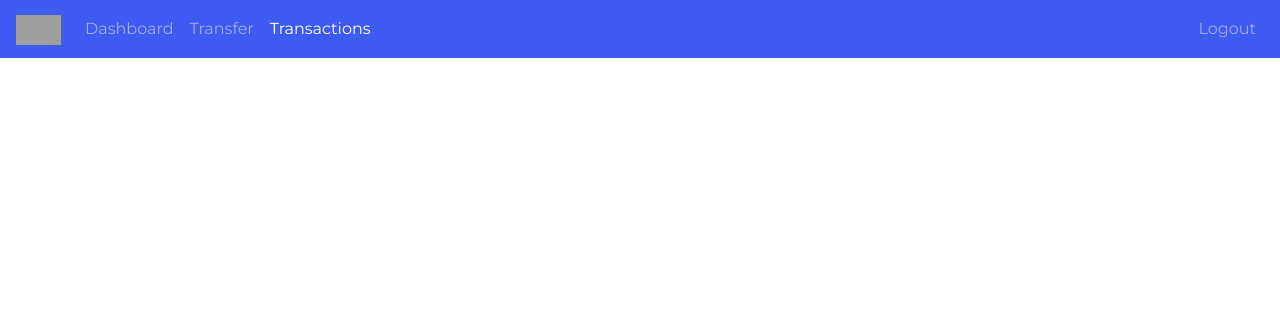
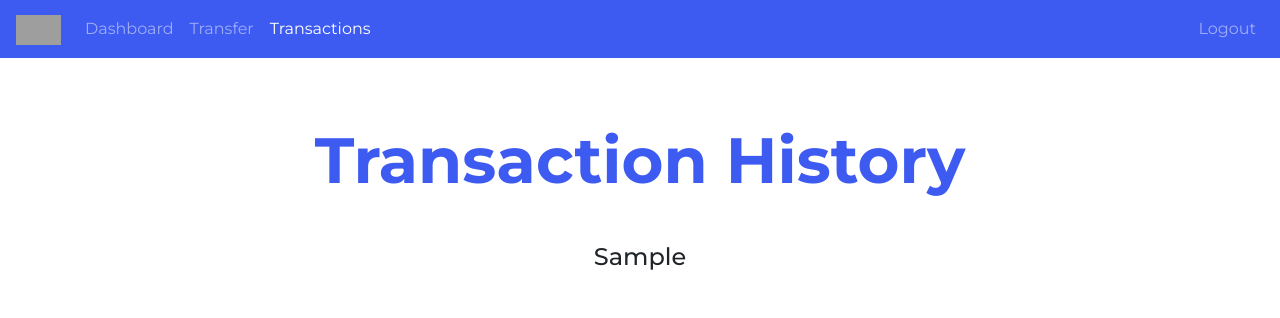
Before and after one commit to Ammaros/SmartBank, a Django app: page /transactions/ in a window 1280 px wide. Shown: the top 318 px of the page. Run offline with Django 3.2, Linux system fonts and the light colour scheme; a user stored in the database is signed in; tables that the repository leaves empty hold one stand-in row (values such as "Sample post"); some libraries are stand-ins or nearby versions; grey boxes are pictures that could not be loaded.

Commit message:
Transaction History

```diff
--- a/bankapp/models.py
+++ b/bankapp/models.py
@@ -1,5 +1,39 @@
+import ast
 from django.db import models
 from django.contrib.auth.forms import User
+
+class ListField(models.TextField):
+	description = "Stores a python list"
+
+	def __init__(self, *args, **kwargs):
+		super().__init__(*args, **kwargs)
+
+	def from_db_value(self, value, expression, connection):
+		if value is None:
+			return value
+		if isinstance(value, str):
+			return value.split(',')
+
+	def to_python(self, value):
+		if not value:
+			value = []
+		if isinstance(value, list):
+			return value
+		if isinstance(value, str):
+			return ast.literal_eval(value)
+
+	def get_prep_value(self, value):
+		if value is None:
+			return value
+		if value is not None and isinstance(value, str):
+			return value
+		if isinstance(value, list):
+			return ','.join(value)
+
+	def value_to_string(self, obj):
+		value = self.value_from_object(obj)
+		return self.get_prep_value(value)
+
 
 class Account(models.Model):
     user = models.OneToOneField(User, on_delete=models.CASCADE)
@@ -7,6 +41,7 @@ class Account(models.Model):
     balance = models.IntegerField()
     transactions = models.IntegerField(null=False, blank=True, default=0)
     balanceSpent = models.IntegerField(null=False, blank=True, default=0)
+    history = ListField(null=False, blank=True)
 
     def __str__(self):
         return self.user.username
--- a/bankapp/static/css/styles.css
+++ b/bankapp/static/css/styles.css
@@ -91,6 +91,12 @@ form {
     padding-top: 4rem;
 }
 
+#alert{
+    padding-top: 1rem;
+    text-align: center;
+    justify-content: center;
+}
+
 #welcome h1 {
     color: #3d5af1;
     font-weight: 700;
@@ -104,7 +110,7 @@ form {
 }
 
 #info .row {
-    padding-top: 5rem;
+    padding-top: 3rem;
     display: flex;
     justify-content: center;
 }
@@ -152,7 +158,7 @@ form {
     padding-left: 2px;
 }
 
-/* Transder */
+/* Transfer */
 #transfer-header {
     padding-top: 4rem;
     padding-bottom: 2rem;
@@ -167,6 +173,26 @@ form {
     padding-top: 1.5rem;
 }
 
+#transfer-inp .formStyle{
+    width: 550px;
+}
+
 #transfer-inp input:focus {
     outline: none;
 }
+
+/* Transactions */
+#transactions-header {
+    padding-top: 4rem;
+    font-size: 4rem;
+    color: #3d5af1;
+    text-align: center;
+    font-weight: 700;
+}
+
+#transactions-list {
+    padding-top: 2rem;
+    text-align: center;
+    font-size: 1.5rem;
+    font-weight: 500;
+}
--- a/bankapp/templates/bankapp/base.html
+++ b/bankapp/templates/bankapp/base.html
@@ -20,7 +20,7 @@
     <!-- Navbar -->
     <nav id="nav" class="navbar navbar-expand-lg navbar-dark">
 
-      <a class="navbar-brand" href="#">
+      <a class="navbar-brand" href="{% url 'welcome-page' %}">
         <img src="https://cdn.discordapp.com/attachments/560483425488863233/735409511497596998/Asset_1.png" width="45" height="30" alt="" loading="lazy">
       </a>
 
--- a/bankapp/templates/bankapp/transactions.html
+++ b/bankapp/templates/bankapp/transactions.html
@@ -2,4 +2,12 @@
 
 {% block content %}
 
+<h1 id="transactions-header">Transaction History</h1>
+
+<div id="transactions-list">
+    {% for transaction in request.user.account.history %}
+        <p>{{ transaction }}</p>
+    {% endfor %}
+</div>
+
 {% endblock %}
--- a/bankapp/templates/bankapp/transfer.html
+++ b/bankapp/templates/bankapp/transfer.html
@@ -7,7 +7,11 @@
     {% csrf_token %}
     {% if messages %}
         {% for message in messages %}
-            <div class="alert {% if message.tags %} alert-{{ message.tags }}{% endif %}">{{ message|safe }}</div>
+        <div id="alert">
+            <div class="alert alert-{{ message.tags }}" role="alert">
+                {{ message }}
+            </div>
+        </div>
         {% endfor %}
     {% endif %}
     <div id="transfer-inp">
--- a/bankapp/views.py
+++ b/bankapp/views.py
@@ -1,3 +1,4 @@
+import datetime
 from django.shortcuts import render, redirect
 from django.contrib.auth import logout, authenticate, login
 from bankapp.forms import SignUpForm, AccountForm
@@ -26,10 +27,14 @@ def signup_view(request):
             password = form.cleaned_data.get('password1')
             user = authenticate(username=username, password=password)
 
+            user = User.objects.get(username=request.user.username)
+            user.account.history = user.account.history.remove('')
+            user.account.save()
+
             messages.info(request, "Account Created Sucessfully! Login.")
             return redirect('login-page')
         else:
-           messages.error(request, 'Invalid input or missing fields. Please try again!')
+           messages.warning(request, 'Invalid input or missing fields. Please try again!')
            return redirect('signup-page')
     else:
         form = SignUpForm()
@@ -51,10 +56,10 @@ def login_view(request):
                 login(request, user)
                 return redirect('dashboard')
             else:
-                messages.error(request,'Invalid login credentials. Please try agian.')
+                messages.warning(request,'Invalid login credentials. Please try agian.')
                 return redirect('login-page')
         else:
-            messages.error(request,'Invalid login credentials. Please try agian.')
+            messages.warning(request,'Invalid login credentials. Please try agian.')
             return redirect('login-page')
 
     form = AuthenticationForm()
@@ -63,8 +68,8 @@ def login_view(request):
 def logout_view(request):
 
     logout(request)
+
     messages.info(request, "Logged out successfully!")
-
     return redirect("login-page")
 
 @login_required(redirect_field_name='login-page')
@@ -74,8 +79,6 @@ def dashboard(request):
         withdrawAmount = request.POST.get('withdraw')
         depositAmount = request.POST.get('deposit')
         user = User.objects.get(username=request.user.username)
-        print(withdrawAmount, depositAmount)
-
 
         try:
 
@@ -83,35 +86,41 @@ def dashboard(request):
 
                 if user.account.balance >= int(withdrawAmount):
 
+                    date = datetime.date.today()
+
                     user.account.balance = user.account.balance - int(withdrawAmount)
                     user.account.balanceSpent += int(withdrawAmount)
                     user.account.transactions += 1
+                    user.account.history.append(f'{date}: Withdrew Rs. {withdrawAmount}')
                     user.account.save()
                     return redirect('dashboard')
 
                 else:
 
+                    messages.warning(request, 'Withdraw amount exceeds current balance.')
                     return redirect('dashboard')
-                    messages.error(request, 'Withdraw amount exceeds current balance.')
 
             elif withdrawAmount == None:
 
                 if int(depositAmount) <= 100000:
 
+                    date = datetime.date.today()
+
                     user.account.balance = user.account.balance + int(depositAmount)
                     user.account.transactions += 1
+                    user.account.history.append(f'{date}: Deposited Rs. {depositAmount}')
                     user.account.save()
                     return redirect('dashboard')
 
                 else:
 
+                    messages.warning(request, 'Can only deposit a maximum of Rs. 100,000')
                     return redirect('dashboard')
-                    messages.error(request, 'Can only deposit a mzximum of Rs. 100,000')
 
         except ValueError:
 
+            messages.warning(request, 'Input Valid Amount')
             return redirect('dashboard')
-            messages.error(request, 'Invalid Input! Please try again')
 
 
     customer = User.objects.all()
@@ -123,44 +132,59 @@ def transfer(request):
 
         destUsername = request.POST.get('accountUsername')
         transferAmount = request.POST.get('amount')
-        user = User.objects.get(username=request.user.username)
-        transferUser = User.objects.get(username=destUsername)
 
         try:
 
-            if destUsername != '' or transferAmount != None:
+            user = User.objects.get(username=request.user.username)
+            transferUser = User.objects.get(username=destUsername)
+
+        except User.DoesNotExist:
+
+            messages.warning(request, 'User does not exist!')
+            return redirect('transfer')
+
+        try:
 
                 if user.account.balance >= int(transferAmount) and int(transferAmount) <= 100000:
+
+                    date = datetime.date.today()
 
                     user.account.balance = user.account.balance - int(transferAmount)
                     user.account.balanceSpent += int(transferAmount)
                     user.account.transactions += 1
+                    user.account.history.append(f'{date}: Transferred Rs. {transferAmount} to {transferUser}')
+
                     transferUser.account.balance = transferUser.account.balance + int(transferAmount)
+                    transferUser.account.transactions += 1
+                    transferUser.account.history.append(f'{date}: Recieved Rs. {transferAmount} from {user}')
 
                     user.account.save()
                     transferUser.account.save()
 
+                    messages.success(request, 'Funds transferred successfully!')
                     return redirect('transfer')
-                    messages.success(request, 'Funds transferred successfully!')
 
                 else:
 
+                    messages.warning(request, 'Amount out of bounds!')
                     return redirect('transfer')
-                    messages.error(request, 'Please complete the input fields!')
 
-            else:
+        except ValueError:
 
-                return redirect('transfer')
-                messages.error(request, 'Please complete the input fields!')
-
-        except transferUser.DoesNotExist or ValueError:
-
+            messages.warning(request, 'Input Valid Amount!')
             return redirect('transfer')
-            messages.error(request, 'Invalid input a valid Username or Amount!')
 
     customer = User.objects.all()
     return render(request, 'bankapp/transfer.html', {'customer': customer})
 
 @login_required(redirect_field_name='login-page')
 def transactions(request):
-    return render(request, 'bankapp/transactions.html')
+    user = User.objects.get(username=request.user.username)
+
+    if len(user.account.history) > 10:
+        sliceValue = len(user.account.history) - 10
+        user.account.history = user.account.history[sliceValue:]
+        user.account.save()
+
+    customer = User.objects.all()
+    return render(request, 'bankapp/transactions.html', {'customer': customer})
```
Also changed, not shown: bankapp/templates/bankapp/dashboard.html (+9 -9 lines), bankapp/migrations/0003_account_history.py (added).
